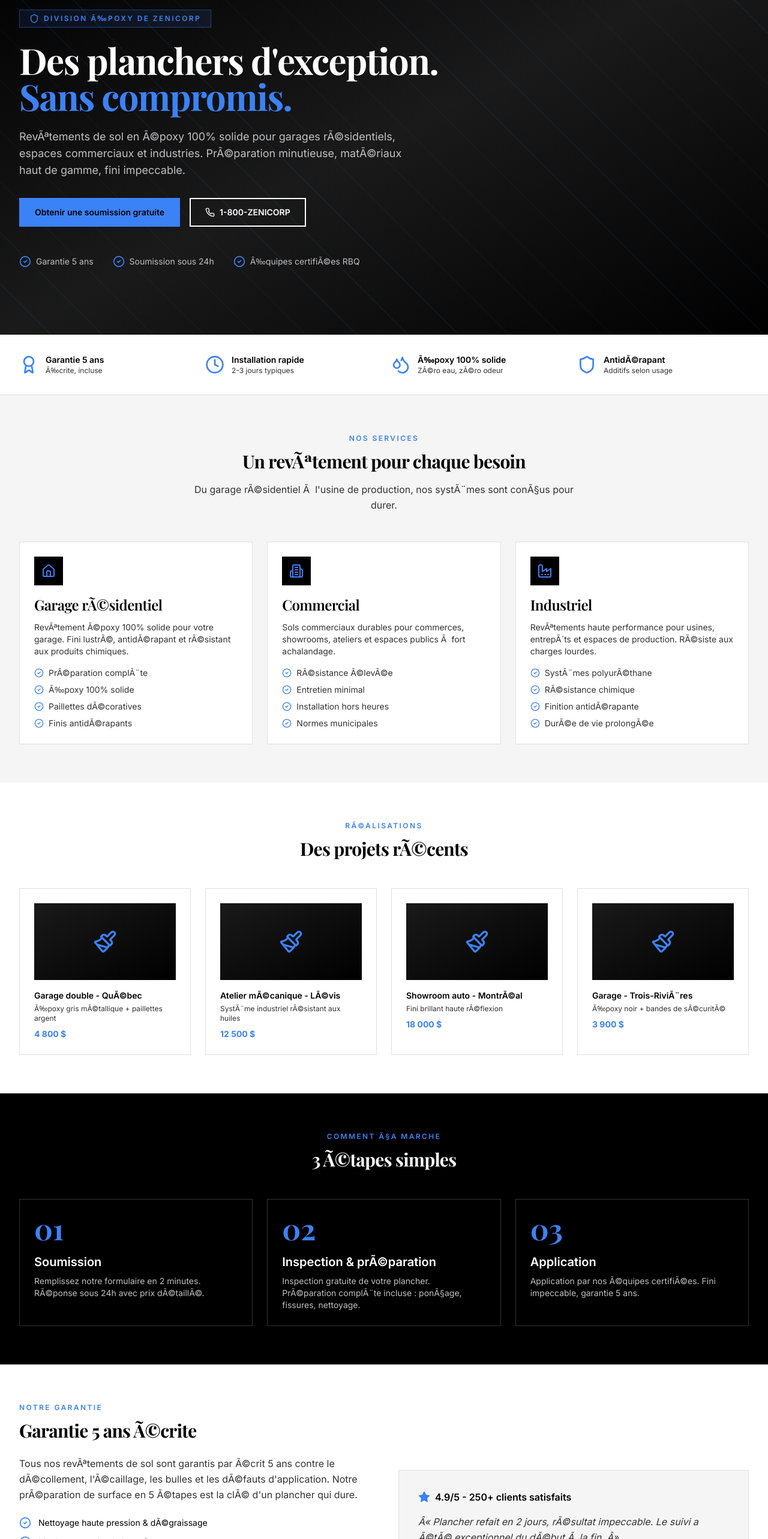
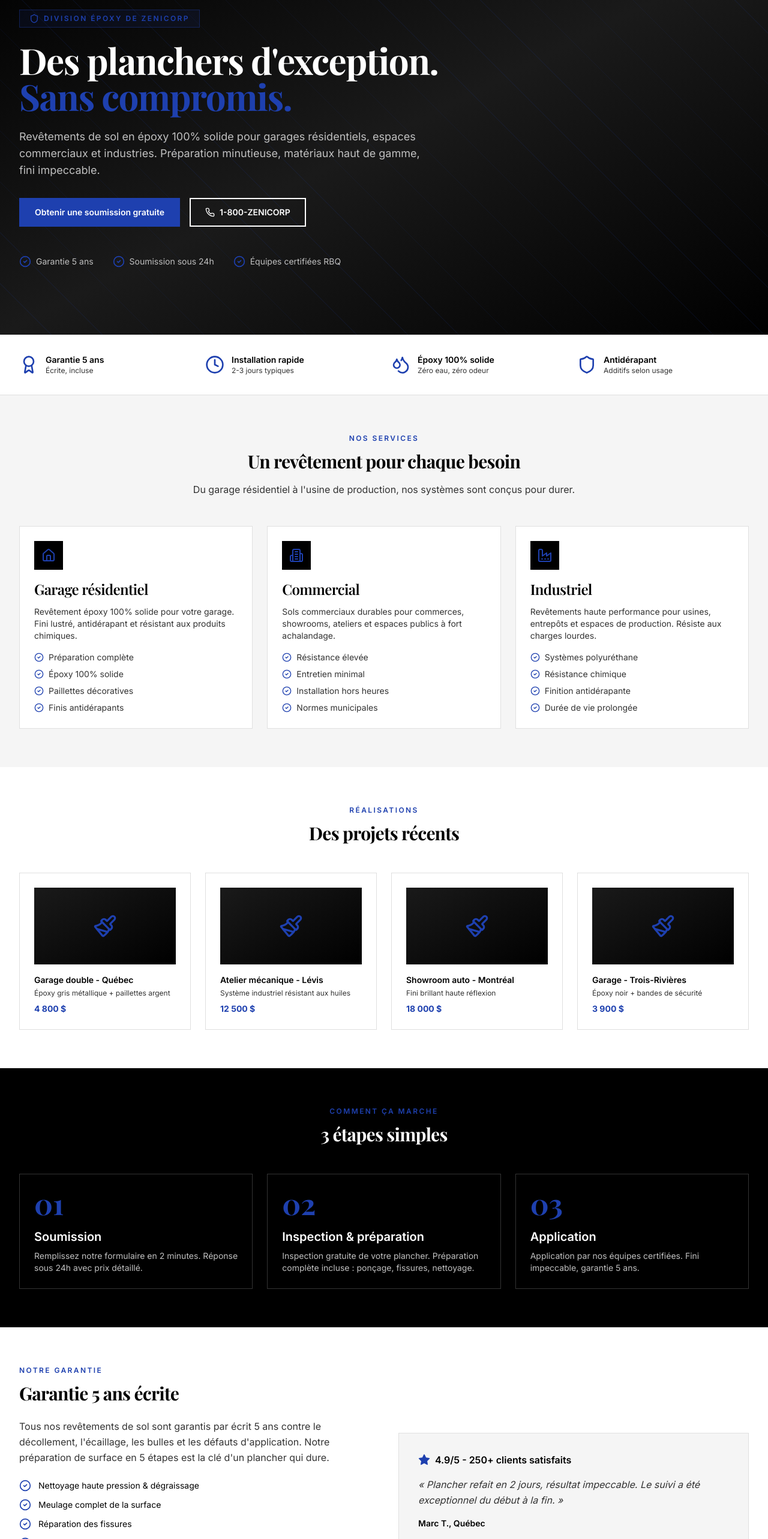
Before and after one commit to Alexandre08626/zenicorp-epoxy, a Next.js app: page / in a window 1280 px wide. Shown: the part 160-2726 px from the top of the page at 60% size. Built offline with nearby package versions, Linux system fonts and the light colour scheme; a web font is replaced by a local one.

Commit message:
fix: encodage UTF-8 + couleurs sobres + noms de division corrects

```diff
--- a/src/app/globals.css
+++ b/src/app/globals.css
@@ -21,7 +21,7 @@
   }
 
   .btn-primary {
-    @apply inline-flex items-center justify-center px-6 py-3 text-sm font-semibold text-white bg-zenicorp-black border-2 border-zenicorp-black rounded-none hover:bg-zenicorp-gold hover:border-zenicorp-gold hover:text-zenicorp-black transition-all duration-300 focus:outline-none focus:ring-2 focus:ring-zenicorp-gold focus:ring-offset-2;
+    @apply inline-flex items-center justify-center px-6 py-3 text-sm font-semibold text-white bg-zenicorp-black border-2 border-zenicorp-black rounded-none hover:bg-zenicorp-gold hover:border-zenicorp-gold hover:text-white transition-all duration-300 focus:outline-none focus:ring-2 focus:ring-zenicorp-gold focus:ring-offset-2;
   }
 
   .btn-secondary {
@@ -29,7 +29,7 @@
   }
 
   .btn-gold {
-    @apply inline-flex items-center justify-center px-6 py-3 text-sm font-semibold text-zenicorp-black bg-zenicorp-gold border-2 border-zenicorp-gold rounded-none hover:bg-zenicorp-black hover:border-zenicorp-black hover:text-zenicorp-gold transition-all duration-300 focus:outline-none focus:ring-2 focus:ring-zenicorp-black focus:ring-offset-2;
+    @apply inline-flex items-center justify-center px-6 py-3 text-sm font-semibold text-white bg-zenicorp-gold border-2 border-zenicorp-gold rounded-none hover:bg-zenicorp-black hover:border-zenicorp-black hover:text-zenicorp-gold transition-all duration-300 focus:outline-none focus:ring-2 focus:ring-zenicorp-black focus:ring-offset-2;
   }
 
   .heading-1 {
--- a/src/app/layout.tsx
+++ b/src/app/layout.tsx
@@ -29,7 +29,7 @@ export default function RootLayout({ children }: { children: React.ReactNode })
           <div className="container-zenicorp flex items-center justify-between h-16">
             <Link href="/" className="flex items-center gap-2">
               <div className="w-9 h-9 bg-zenicorp-gold flex items-center justify-center">
-                <span className="font-heading font-bold text-zenicorp-black text-xl">Z</span>
+                <span className="font-heading font-bold text-white text-xl">Z</span>
               </div>
               <div className="leading-tight">
                 <span className="font-heading font-bold text-lg tracking-wide">ZENICORP</span>
@@ -51,7 +51,7 @@ export default function RootLayout({ children }: { children: React.ReactNode })
             <div>
               <div className="flex items-center gap-2 mb-4">
                 <div className="w-8 h-8 bg-zenicorp-gold flex items-center justify-center">
-                  <span className="font-heading font-bold text-zenicorp-black text-lg">Z</span>
+                  <span className="font-heading font-bold text-white text-lg">Z</span>
                 </div>
                 <span className="font-heading font-bold text-lg">ZENICORP</span>
               </div>
--- a/src/app/page.tsx
+++ b/src/app/page.tsx
@@ -20,47 +20,47 @@ import {
 const services = [
   {
     icon: Home,
-    title: 'Garage rÃ©sidentiel',
-    desc: 'RevÃªtement Ã©poxy 100% solide pour votre garage. Fini lustrÃ©, antidÃ©rapant et rÃ©sistant aux produits chimiques.',
-    features: ['PrÃ©paration complÃ¨te', 'Ã‰poxy 100% solide', 'Paillettes dÃ©coratives', 'Finis antidÃ©rapants'],
+    title: 'Garage résidentiel',
+    desc: 'Revêtement époxy 100% solide pour votre garage. Fini lustré, antidérapant et résistant aux produits chimiques.',
+    features: ['Préparation complète', 'Époxy 100% solide', 'Paillettes décoratives', 'Finis antidérapants'],
   },
   {
     icon: Building2,
     title: 'Commercial',
-    desc: 'Sols commerciaux durables pour commerces, showrooms, ateliers et espaces publics Ã  fort achalandage.',
-    features: ['RÃ©sistance Ã©levÃ©e', 'Entretien minimal', 'Installation hors heures', 'Normes municipales'],
+    desc: 'Sols commerciaux durables pour commerces, showrooms, ateliers et espaces publics à fort achalandage.',
+    features: ['Résistance élevée', 'Entretien minimal', 'Installation hors heures', 'Normes municipales'],
   },
   {
     icon: Factory,
     title: 'Industriel',
-    desc: 'RevÃªtements haute performance pour usines, entrepÃ´ts et espaces de production. RÃ©siste aux charges lourdes.',
-    features: ['SystÃ¨mes polyurÃ©thane', 'RÃ©sistance chimique', 'Finition antidÃ©rapante', 'DurÃ©e de vie prolongÃ©e'],
+    desc: 'Revêtements haute performance pour usines, entrepôts et espaces de production. Résiste aux charges lourdes.',
+    features: ['Systèmes polyuréthane', 'Résistance chimique', 'Finition antidérapante', 'Durée de vie prolongée'],
   },
 ];
 
 const realisations = [
-  { title: 'Garage double - QuÃ©bec', desc: 'Ã‰poxy gris mÃ©tallique + paillettes argent', value: '4 800 $' },
-  { title: 'Atelier mÃ©canique - LÃ©vis', desc: 'SystÃ¨me industriel rÃ©sistant aux huiles', value: '12 500 $' },
-  { title: 'Showroom auto - MontrÃ©al', desc: 'Fini brillant haute rÃ©flexion', value: '18 000 $' },
-  { title: 'Garage - Trois-RiviÃ¨res', desc: 'Ã‰poxy noir + bandes de sÃ©curitÃ©', value: '3 900 $' },
+  { title: 'Garage double - Québec', desc: 'Époxy gris métallique + paillettes argent', value: '4 800 $' },
+  { title: 'Atelier mécanique - Lévis', desc: 'Système industriel résistant aux huiles', value: '12 500 $' },
+  { title: 'Showroom auto - Montréal', desc: 'Fini brillant haute réflexion', value: '18 000 $' },
+  { title: 'Garage - Trois-Rivières', desc: 'Époxy noir + bandes de sécurité', value: '3 900 $' },
 ];
 
 const faqs = [
   {
     q: 'Combien de temps prend l\'installation ?',
-    a: 'GÃ©nÃ©ralement 2-3 jours pour un garage standard (prÃ©paration + application + sÃ©chage). Un plancher est utilisable aprÃ¨s 24-48h.',
+    a: 'Généralement 2-3 jours pour un garage standard (préparation + application + séchage). Un plancher est utilisable après 24-48h.',
   },
   {
     q: 'Est-ce que c\'est glissant ?',
-    a: 'Non. Nous ajoutons des additifs antidÃ©rapants selon l\'usage : plus agressif pour un garage, plus doux pour un intÃ©rieur.',
+    a: 'Non. Nous ajoutons des additifs antidérapants selon l\'usage : plus agressif pour un garage, plus doux pour un intérieur.',
   },
   {
     q: 'Quelle est la garantie ?',
-    a: 'Tous nos revÃªtements sont garantis 5 ans contre le dÃ©collement, l\'Ã©caillage et les dÃ©fauts d\'application.',
+    a: 'Tous nos revêtements sont garantis 5 ans contre le décollement, l\'écaillage et les défauts d\'application.',
   },
   {
     q: 'Peut-on le faire en hiver ?',
-    a: 'Oui. Nos Ã©quipes travaillent Ã  l\'annÃ©e dans des espaces chauffÃ©s. Le rÃ©sultat est identique.',
+    a: 'Oui. Nos équipes travaillent à l\'année dans des espaces chauffés. Le résultat est identique.',
   },
 ];
 
@@ -70,20 +70,20 @@ export default function EpoxyPage() {
       {/* HERO */}
       <section className="relative bg-zenicorp-black text-white">
         <div className="absolute inset-0 bg-gradient-to-br from-zenicorp-black via-zenicorp-darkGray to-zenicorp-black"></div>
-        <div className="absolute inset-0 opacity-10" style={{ backgroundImage: 'repeating-linear-gradient(45deg, #3B82F6 0px, #3B82F6 1px, transparent 1px, transparent 60px)' }}></div>
+        <div className="absolute inset-0 opacity-10" style={{ backgroundImage: 'repeating-linear-gradient(45deg, #1E40AF 0px, #1E40AF 1px, transparent 1px, transparent 60px)' }}></div>
         <div className="container-zenicorp relative py-20 lg:py-28">
           <div className="max-w-3xl animate-slide-up">
             <div className="inline-flex items-center gap-2 bg-zenicorp-gold/10 border border-zenicorp-gold/40 px-4 py-1.5 mb-6">
               <Shield className="w-4 h-4 text-zenicorp-gold" />
-              <span className="text-xs font-semibold uppercase tracking-[0.2em] text-zenicorp-gold">Division Ã‰poxy de ZeniCorp</span>
+              <span className="text-xs font-semibold uppercase tracking-[0.2em] text-zenicorp-gold">Division Époxy de ZeniCorp</span>
             </div>
             <h1 className="heading-1 text-white !text-4xl sm:!text-5xl lg:!text-6xl mb-6">
               Des planchers d&apos;exception.
               <span className="block text-zenicorp-gold">Sans compromis.</span>
             </h1>
             <p className="text-lg text-zenicorp-silver mb-8 max-w-2xl">
-              RevÃªtements de sol en Ã©poxy 100% solide pour garages rÃ©sidentiels, espaces commerciaux et industries.
-              PrÃ©paration minutieuse, matÃ©riaux haut de gamme, fini impeccable.
+              Revêtements de sol en époxy 100% solide pour garages résidentiels, espaces commerciaux et industries.
+              Préparation minutieuse, matériaux haut de gamme, fini impeccable.
             </p>
             <div className="flex flex-wrap gap-4">
               <a href="/soumission" className="btn-gold">Obtenir une soumission gratuite</a>
@@ -99,7 +99,7 @@ export default function EpoxyPage() {
                 <CheckCircle2 className="w-5 h-5 text-zenicorp-gold" /> Soumission sous 24h
               </div>
               <div className="flex items-center gap-2 text-sm text-zenicorp-silver">
-                <CheckCircle2 className="w-5 h-5 text-zenicorp-gold" /> Ã‰quipes certifiÃ©es RBQ
+                <CheckCircle2 className="w-5 h-5 text-zenicorp-gold" /> Équipes certifiées RBQ
               </div>
             </div>
           </div>
@@ -113,7 +113,7 @@ export default function EpoxyPage() {
             <Award className="w-8 h-8 text-zenicorp-gold flex-shrink-0" />
             <div>
               <p className="font-semibold text-sm">Garantie 5 ans</p>
-              <p className="text-xs text-zenicorp-mediumGray">Ã‰crite, incluse</p>
+              <p className="text-xs text-zenicorp-mediumGray">Écrite, incluse</p>
             </div>
           </div>
           <div className="flex items-center gap-3">
@@ -126,14 +126,14 @@ export default function EpoxyPage() {
           <div className="flex items-center gap-3">
             <Droplets className="w-8 h-8 text-zenicorp-gold flex-shrink-0" />
             <div>
-              <p className="font-semibold text-sm">Ã‰poxy 100% solide</p>
-              <p className="text-xs text-zenicorp-mediumGray">ZÃ©ro eau, zÃ©ro odeur</p>
+              <p className="font-semibold text-sm">Époxy 100% solide</p>
+              <p className="text-xs text-zenicorp-mediumGray">Zéro eau, zéro odeur</p>
             </div>
           </div>
           <div className="flex items-center gap-3">
             <Shield className="w-8 h-8 text-zenicorp-gold flex-shrink-0" />
             <div>
-              <p className="font-semibold text-sm">AntidÃ©rapant</p>
+              <p className="font-semibold text-sm">Antidérapant</p>
               <p className="text-xs text-zenicorp-mediumGray">Additifs selon usage</p>
             </div>
           </div>
@@ -145,8 +145,8 @@ export default function EpoxyPage() {
         <div className="container-zenicorp">
           <div className="text-center max-w-2xl mx-auto mb-12">
             <p className="text-zenicorp-gold font-semibold uppercase tracking-[0.2em] text-xs mb-3">Nos services</p>
-            <h2 className="heading-2">Un revÃªtement pour chaque besoin</h2>
-            <p className="body-base mt-4">Du garage rÃ©sidentiel Ã  l&apos;usine de production, nos systÃ¨mes sont conÃ§us pour durer.</p>
+            <h2 className="heading-2">Un revêtement pour chaque besoin</h2>
+            <p className="body-base mt-4">Du garage résidentiel à l&apos;usine de production, nos systèmes sont conçus pour durer.</p>
           </div>
           <div className="grid grid-cols-1 md:grid-cols-3 gap-6">
             {services.map((service) => (
@@ -169,12 +169,12 @@ export default function EpoxyPage() {
         </div>
       </section>
 
-      {/* RÃ‰ALISATIONS */}
+      {/* RÉALISATIONS */}
       <section id="realisations" className="section-padding bg-white">
         <div className="container-zenicorp">
           <div className="text-center max-w-2xl mx-auto mb-12">
-            <p className="text-zenicorp-gold font-semibold uppercase tracking-[0.2em] text-xs mb-3">RÃ©alisations</p>
-            <h2 className="heading-2">Des projets rÃ©cents</h2>
+            <p className="text-zenicorp-gold font-semibold uppercase tracking-[0.2em] text-xs mb-3">Réalisations</p>
+            <h2 className="heading-2">Des projets récents</h2>
           </div>
           <div className="grid grid-cols-1 sm:grid-cols-2 lg:grid-cols-4 gap-6">
             {realisations.map((r) => (
@@ -195,14 +195,14 @@ export default function EpoxyPage() {
       <section className="section-padding bg-zenicorp-black text-white">
         <div className="container-zenicorp">
           <div className="text-center max-w-2xl mx-auto mb-12">
-            <p className="text-zenicorp-gold font-semibold uppercase tracking-[0.2em] text-xs mb-3">Comment Ã§a marche</p>
-            <h2 className="heading-2 text-white">3 Ã©tapes simples</h2>
+            <p className="text-zenicorp-gold font-semibold uppercase tracking-[0.2em] text-xs mb-3">Comment ça marche</p>
+            <h2 className="heading-2 text-white">3 étapes simples</h2>
           </div>
           <div className="grid grid-cols-1 md:grid-cols-3 gap-6">
             {[
-              { n: '01', t: 'Soumission', d: 'Remplissez notre formulaire en 2 minutes. RÃ©ponse sous 24h avec prix dÃ©taillÃ©.' },
-              { n: '02', t: 'Inspection & prÃ©paration', d: 'Inspection gratuite de votre plancher. PrÃ©paration complÃ¨te incluse : ponÃ§age, fissures, nettoyage.' },
-              { n: '03', t: 'Application', d: 'Application par nos Ã©quipes certifiÃ©es. Fini impeccable, garantie 5 ans.' },
+              { n: '01', t: 'Soumission', d: 'Remplissez notre formulaire en 2 minutes. Réponse sous 24h avec prix détaillé.' },
+              { n: '02', t: 'Inspection & préparation', d: 'Inspection gratuite de votre plancher. Préparation complète incluse : ponçage, fissures, nettoyage.' },
+              { n: '03', t: 'Application', d: 'Application par nos équipes certifiées. Fini impeccable, garantie 5 ans.' },
             ].map((s) => (
               <div key={s.n} className="border border-zenicorp-mediumGray p-6">
                 <span className="font-heading text-5xl text-zenicorp-gold font-bold">{s.n}</span>
@@ -220,14 +220,14 @@ export default function EpoxyPage() {
           <div className="grid grid-cols-1 lg:grid-cols-2 gap-12 items-center">
             <div>
               <p className="text-zenicorp-gold font-semibold uppercase tracking-[0.2em] text-xs mb-3">Notre garantie</p>
-              <h2 className="heading-2 mb-6">Garantie 5 ans Ã©crite</h2>
+              <h2 className="heading-2 mb-6">Garantie 5 ans écrite</h2>
               <p className="body-base mb-6">
-                Tous nos revÃªtements de sol sont garantis par Ã©crit 5 ans contre le dÃ©collement, l&apos;Ã©caillage,
-                les bulles et les dÃ©fauts d&apos;application. Notre prÃ©paration de surface en 5 Ã©tapes est la clÃ©
+                Tous nos revêtements de sol sont garantis par écrit 5 ans contre le décollement, l&apos;écaillage,
+                les bulles et les défauts d&apos;application. Notre préparation de surface en 5 étapes est la clé
                 d&apos;un plancher qui dure.
               </p>
               <ul className="space-y-3 mb-8">
-                {['Nettoyage haute pression & dÃ©graissage', 'Meulage complet de la surface', 'RÃ©paration des fissures', 'Primaire d\'adhÃ©rence', 'Application 2 couches d\'Ã©poxy'].map((s) => (
+                {['Nettoyage haute pression & dégraissage', 'Meulage complet de la surface', 'Réparation des fissures', 'Primaire d\'adhérence', 'Application 2 couches d\'époxy'].map((s) => (
                   <li key={s} className="flex items-center gap-3 text-sm">
                     <CheckCircle2 className="w-5 h-5 text-zenicorp-gold flex-shrink-0" /> {s}
                   </li>
@@ -241,9 +241,9 @@ export default function EpoxyPage() {
                 <span className="font-semibold">4.9/5 - 250+ clients satisfaits</span>
               </div>
               <blockquote className="body-base italic mb-4">
-                Â« Plancher refait en 2 jours, rÃ©sultat impeccable. Le suivi a Ã©tÃ© exceptionnel du dÃ©but Ã  la fin. Â»
+                « Plancher refait en 2 jours, résultat impeccable. Le suivi a été exceptionnel du début à la fin. »
               </blockquote>
-              <p className="text-sm font-semibold">Marc T., QuÃ©bec</p>
+              <p className="text-sm font-semibold">Marc T., Québec</p>
             </div>
           </div>
         </div>
@@ -254,7 +254,7 @@ export default function EpoxyPage() {
         <div className="container-zenicorp max-w-3xl">
           <div className="text-center mb-12">
             <p className="text-zenicorp-gold font-semibold uppercase tracking-[0.2em] text-xs mb-3">FAQ</p>
-            <h2 className="heading-2">Questions frÃ©quentes</h2>
+            <h2 className="heading-2">Questions fréquentes</h2>
           </div>
           <div className="space-y-4">
             {faqs.map((f) => (
@@ -273,7 +273,7 @@ export default function EpoxyPage() {
       {/* CTA FINAL */}
       <section className="bg-zenicorp-black text-white">
         <div className="container-zenicorp py-16 text-center">
-          <h2 className="heading-2 text-white mb-4">PrÃªt Ã  transformer votre plancher ?</h2>
+          <h2 className="heading-2 text-white mb-4">Prêt à transformer votre plancher ?</h2>
           <p className="text-zenicorp-silver mb-8">Soumission gratuite sous 24h. Aucun engagement.</p>
           <div className="flex flex-wrap justify-center gap-4">
             <a href="/soumission" className="btn-gold">Obtenir ma soumission gratuite</a>
--- a/src/app/soumission/page.tsx
+++ b/src/app/soumission/page.tsx
@@ -32,7 +32,7 @@ export default function SoumissionPage() {
         {steps.map((s, i) => (
           <div key={s} className="flex items-center">
             <div className={`w-8 h-8 rounded-full flex items-center justify-center text-xs font-bold ${
-              i === 0 ? 'bg-zenicorp-gold text-zenicorp-black' : 'bg-zenicorp-lightGray text-zenicorp-mediumGray'
+              i === 0 ? 'bg-zenicorp-gold text-white' : 'bg-zenicorp-lightGray text-zenicorp-mediumGray'
             }`}>{i + 1}</div>
             {i < steps.length - 1 && <div className="w-4 h-0.5 bg-zenicorp-border mx-1" />}
           </div>
--- a/tailwind.config.js
+++ b/tailwind.config.js
@@ -7,7 +7,7 @@ module.exports = {
         zenicorp: {
           black: '#000000',
           silver: '#C0C0C0',
-          gold: '#3B82F6',
+          gold: '#1E40AF',
           white: '#FFFFFF',
           darkGray: '#1A1A1A',
           mediumGray: '#333333',
```
